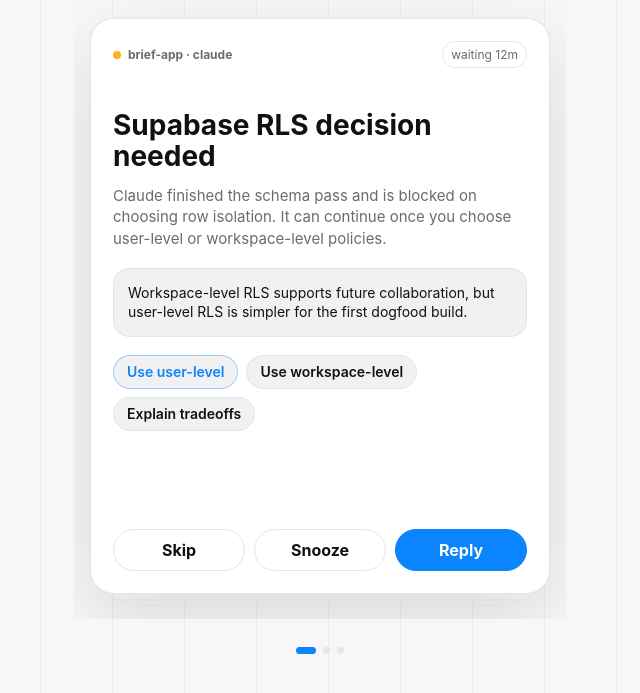
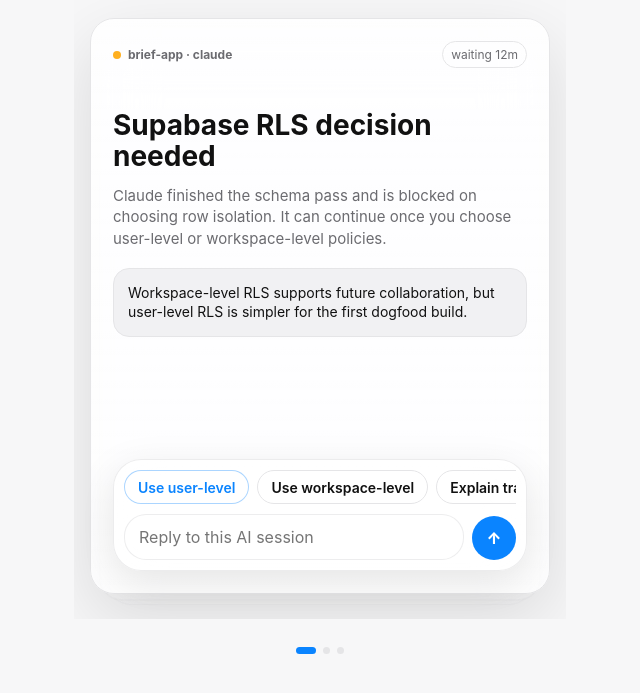
Before and after one commit to ilwonyoon/steer_ai, a plain HTML site: page apps/prototype/index.html in a window 1280 px wide. Shown: the part 77-770 px from the top of the page, without its empty margins (320-960 px from the left). Drawn offline with Linux system fonts and the light colour scheme.

Commit message:
Refine prototype with glass reply dock

```diff
--- a/apps/prototype/index.html
+++ b/apps/prototype/index.html
@@ -18,6 +18,8 @@
         --green: #34c759;
         --amber: #ffb020;
         --red: #ff453a;
+        --glass: rgba(255, 255, 255, 0.72);
+        --glass-strong: rgba(255, 255, 255, 0.86);
         --shadow: 0 24px 70px rgba(0, 0, 0, 0.12);
       }
 
@@ -30,6 +32,8 @@
           --muted: #a1a1a8;
           --tertiary: #6f6f76;
           --line: #2a2a2d;
+          --glass: rgba(28, 28, 31, 0.66);
+          --glass-strong: rgba(28, 28, 31, 0.82);
           --shadow: 0 24px 70px rgba(0, 0, 0, 0.5);
         }
       }
@@ -48,6 +52,7 @@
       }
 
       button,
+      input,
       textarea {
         font: inherit;
       }
@@ -96,7 +101,9 @@
         height: 36px;
         border: 1px solid var(--line);
         border-radius: 18px;
-        background: var(--surface);
+        background: var(--glass);
+        backdrop-filter: blur(24px) saturate(1.45);
+        -webkit-backdrop-filter: blur(24px) saturate(1.45);
         color: var(--text);
         display: grid;
         place-items: center;
@@ -105,6 +112,7 @@
 
       .stack-stage {
         position: relative;
+        width: 100%;
         min-height: 620px;
         display: grid;
         place-items: center;
@@ -113,10 +121,12 @@
 
       .card-shadow {
         position: absolute;
-        width: min(100%, 460px);
+        width: min(calc(100vw - 28px), 460px);
         height: min(72vh, 590px);
         border-radius: 24px;
-        background: var(--surface);
+        background: var(--glass);
+        backdrop-filter: blur(26px) saturate(1.55);
+        -webkit-backdrop-filter: blur(26px) saturate(1.55);
         border: 1px solid var(--line);
       }
 
@@ -133,16 +143,20 @@
       .action-card {
         position: relative;
         z-index: 2;
-        width: min(100%, 460px);
+        width: min(calc(100vw - 28px), 460px);
+        min-width: 0;
         height: min(72vh, 590px);
         min-height: 540px;
         display: flex;
         flex-direction: column;
         border: 1px solid var(--line);
         border-radius: 24px;
-        background: var(--surface);
+        background: linear-gradient(180deg, var(--glass-strong), var(--glass));
+        backdrop-filter: blur(30px) saturate(1.55);
+        -webkit-backdrop-filter: blur(30px) saturate(1.55);
         box-shadow: var(--shadow);
         padding: 22px;
+        cursor: pointer;
       }
 
       .card-meta,
@@ -210,6 +224,8 @@
 
       .chips {
         display: flex;
+        max-width: 100%;
+        min-width: 0;
         flex-wrap: wrap;
         gap: 8px;
         margin-top: 18px;
@@ -236,27 +252,38 @@
         flex: 1;
       }
 
-      .card-actions {
-        display: grid;
-        grid-template-columns: 1fr 1fr 1fr;
-        gap: 9px;
+      .reply-dock {
+        min-width: 0;
         margin-top: 18px;
+        border: 1px solid rgba(229, 229, 231, 0.72);
+        border-radius: 28px;
+        background: var(--glass);
+        backdrop-filter: blur(26px) saturate(1.6);
+        -webkit-backdrop-filter: blur(26px) saturate(1.6);
+        box-shadow: 0 12px 40px rgba(0, 0, 0, 0.1);
+        padding: 10px;
       }
 
-      .action {
-        height: 42px;
-        border-radius: 21px;
-        border: 1px solid var(--line);
-        background: var(--surface);
-        color: var(--text);
-        font-weight: 650;
-        cursor: pointer;
+      .reply-dock .chips {
+        margin: 0 0 9px;
+        flex-wrap: nowrap;
+        overflow-x: auto;
+        overscroll-behavior-x: contain;
+        padding-bottom: 1px;
       }
 
-      .action.reply {
-        background: var(--blue);
-        color: white;
-        border-color: var(--blue);
+      .reply-dock .chip {
+        white-space: nowrap;
+        background: rgba(255, 255, 255, 0.55);
+      }
+
+      .card-composer,
+      .composer {
+        min-width: 0;
+        display: grid;
+        grid-template-columns: 1fr auto;
+        gap: 8px;
+        align-items: end;
       }
 
       .queue {
@@ -353,24 +380,37 @@
         line-height: 1.45;
       }
 
-      .composer {
-        display: grid;
-        grid-template-columns: 1fr auto;
-        gap: 8px;
-        padding-top: 10px;
-        border-top: 1px solid var(--line);
+      .detail-reply {
+        border: 1px solid rgba(229, 229, 231, 0.72);
+        border-radius: 28px;
+        background: var(--glass);
+        backdrop-filter: blur(26px) saturate(1.6);
+        -webkit-backdrop-filter: blur(26px) saturate(1.6);
+        box-shadow: 0 12px 40px rgba(0, 0, 0, 0.1);
+        padding: 10px;
       }
 
+      .detail-reply .chips {
+        margin: 0 0 9px;
+        flex-wrap: nowrap;
+        overflow-x: auto;
+      }
+
+      input,
       textarea {
+        min-width: 0;
         min-height: 44px;
         max-height: 120px;
         resize: none;
-        border: 1px solid var(--line);
+        border: 1px solid rgba(229, 229, 231, 0.7);
         border-radius: 22px;
-        background: var(--surface);
+        background: var(--glass-strong);
+        backdrop-filter: blur(18px) saturate(1.35);
+        -webkit-backdrop-filter: blur(18px) saturate(1.35);
         color: var(--text);
         padding: 12px 14px;
         outline: none;
+        cursor: text;
       }
 
       .send {
@@ -386,9 +426,7 @@
 
       @media (min-width: 900px) {
         body {
-          background:
-            linear-gradient(90deg, rgba(229, 229, 231, 0.55) 1px, transparent 1px) 0 0 / 72px 72px,
-            var(--canvas);
+          background: var(--canvas);
         }
 
         .shell,
@@ -446,12 +484,13 @@
           <div class="reason" id="card-reason">
             Workspace-level RLS supports future collaboration, but user-level RLS is simpler for the first dogfood build.
           </div>
-          <div class="chips" id="chips"></div>
           <div class="spacer"></div>
-          <div class="card-actions">
-            <button class="action" type="button" id="skip">Skip</button>
-            <button class="action" type="button" id="snooze">Snooze</button>
-            <button class="action reply" type="button" id="open-detail">Reply</button>
+          <div class="reply-dock" aria-label="Quick reply">
+            <div class="chips" id="chips"></div>
+            <div class="card-composer">
+              <input id="card-reply" type="text" aria-label="Quick reply" placeholder="Reply to this AI session" />
+              <button class="send" type="button" id="card-send">↑</button>
+            </div>
           </div>
         </article>
       </section>
@@ -469,7 +508,7 @@
           </div>
         </header>
         <div class="thread" id="thread"></div>
-        <footer>
+        <footer class="detail-reply">
           <div class="chips" id="detail-chips"></div>
           <div class="composer">
             <textarea id="reply" aria-label="Reply" placeholder="Send instruction to this session"></textarea>
@@ -576,11 +615,27 @@
 
       byId("next").addEventListener("click", () => move(1));
       byId("prev").addEventListener("click", () => move(-1));
-      byId("skip").addEventListener("click", () => move(1));
-      byId("snooze").addEventListener("click", () => move(1));
-      byId("open-detail").addEventListener("click", () => byId("detail").classList.add("open"));
-      byId("card").addEventListener("dblclick", () => byId("detail").classList.add("open"));
+      byId("card").addEventListener("click", (event) => {
+        if (event.target.closest(".reply-dock, button, input")) return;
+        byId("detail").classList.add("open");
+      });
       byId("close-detail").addEventListener("click", () => byId("detail").classList.remove("open"));
+      byId("chips").addEventListener("click", (event) => {
+        if (event.target.matches(".chip")) byId("card-reply").value = event.target.textContent;
+      });
+      byId("detail-chips").addEventListener("click", (event) => {
+        if (event.target.matches(".chip")) byId("reply").value = event.target.textContent;
+      });
+      byId("card-send").addEventListener("click", () => {
+        const reply = byId("card-reply");
+        if (!reply.value.trim()) {
+          byId("detail").classList.add("open");
+          return;
+        }
+        cards[index].thread.push(["user", reply.value.trim()]);
+        reply.value = "";
+        move(1);
+      });
       byId("send").addEventListener("click", () => {
         const reply = byId("reply");
         if (!reply.value.trim()) return;
```
Also changed, not shown: DESIGN.md (+15 -8 lines), EXECUTION_PLAN.md (+7 -1 lines), docs/PRD.md (+4 -1 lines), docs/TECH_SPEC.md (+5 -2 lines), README.md.
